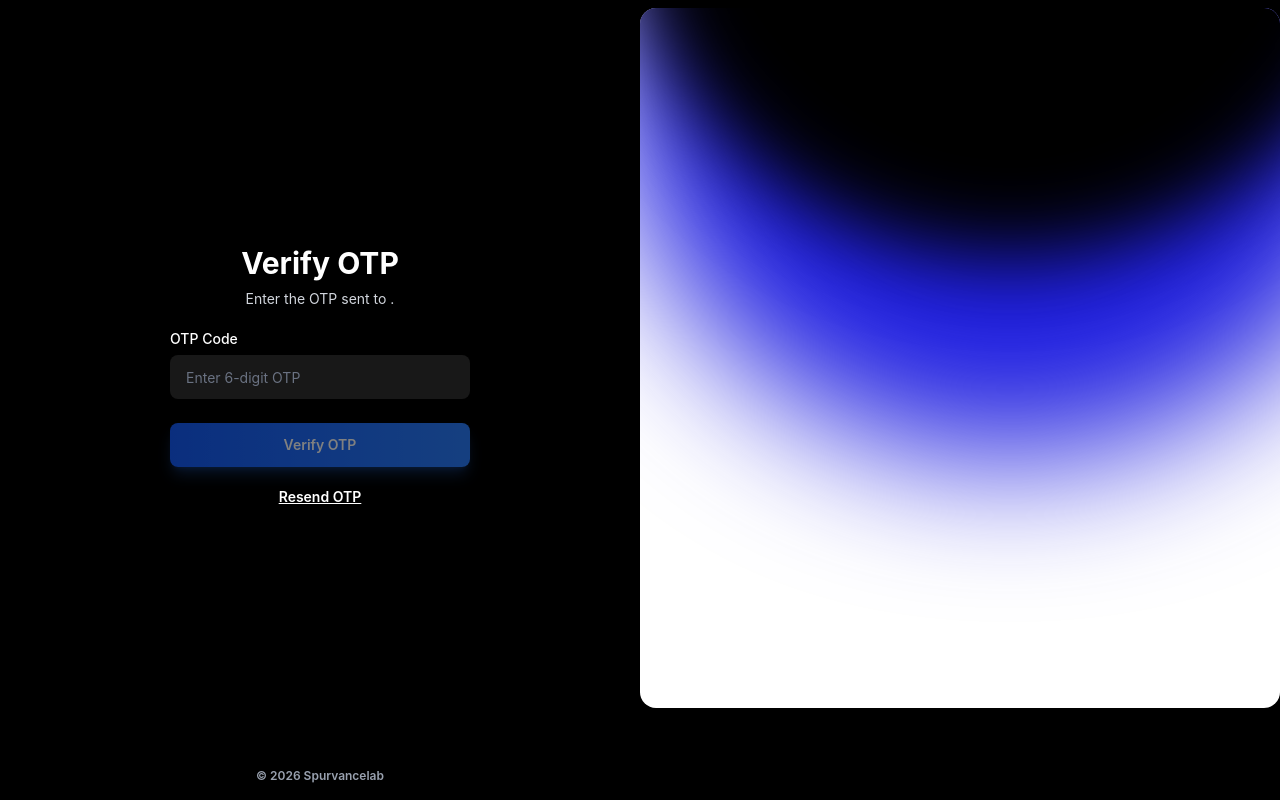
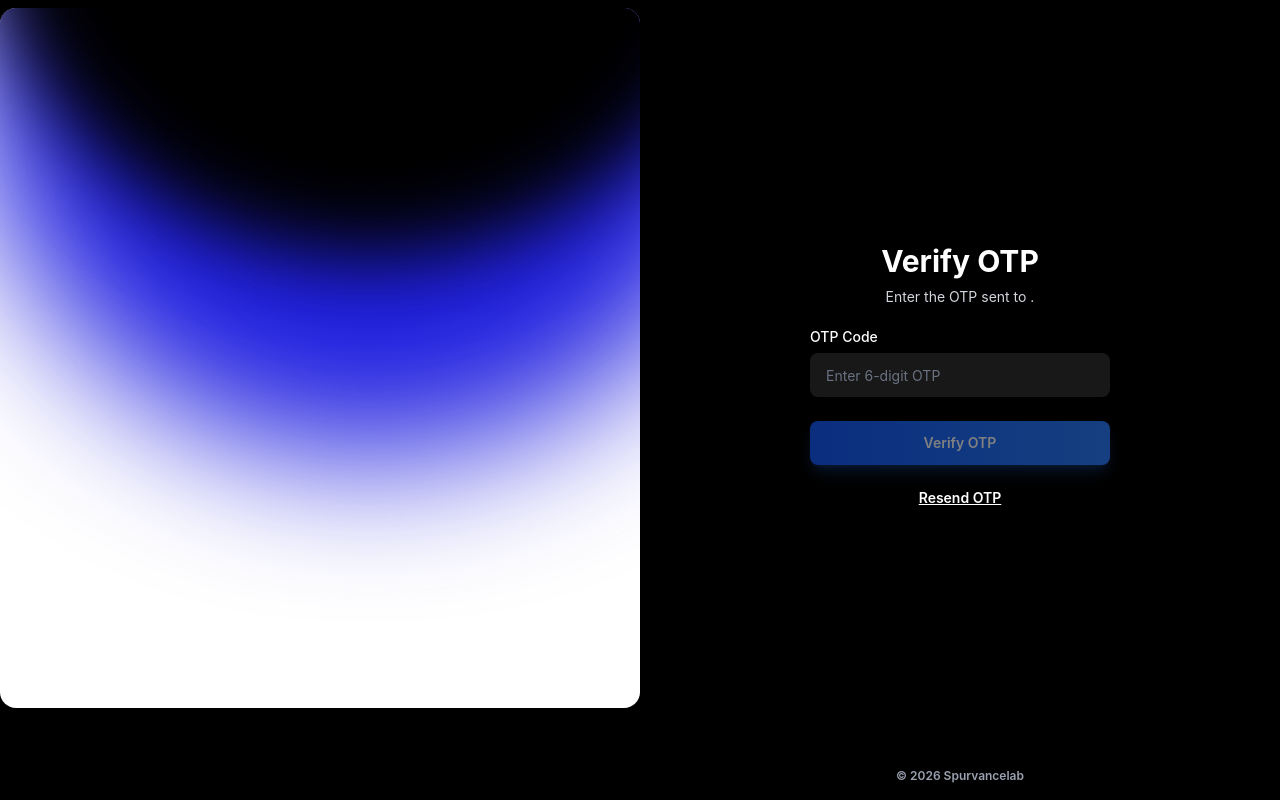
Before and after one commit to spurvancelabs/spurvancelabs, a Next.js app: page /verify-otp in a window 1280 px wide. Built offline with nearby package versions, Linux system fonts and the light colour scheme.

Commit message:
verify-otp- error fixed

```diff
--- a/package.json
+++ b/package.json
@@ -27,6 +27,9 @@
   },
   "devDependencies": {
     "@tailwindcss/postcss": "^4",
+    "@types/node": "^25.9.3",
+    "@types/react": "^19.2.17",
+    "@types/react-dom": "^19.2.3",
     "babel-plugin-react-compiler": "1.0.0",
     "dotenv": "^17.4.2",
     "eslint": "^9",
--- a/src/app/api/auth/forgot-password/route.ts
+++ b/src/app/api/auth/forgot-password/route.ts
@@ -70,9 +70,17 @@ export async function POST(request: Request) {
       })
       if (!result.success) {
         console.error('Email send failed:', result.error)
+        return NextResponse.json(
+          { error: 'Failed to send email. Please try again later.' },
+          { status: 500 }
+        )
       }
     } catch (emailError) {
       console.error('Email send error:', emailError)
+      return NextResponse.json(
+        { error: 'Failed to send email. Please try again later.' },
+        { status: 500 }
+      )
     }
 
     return NextResponse.json(
--- a/src/app/login/page.tsx
+++ b/src/app/login/page.tsx
@@ -8,6 +8,7 @@ import "../../global.css";
 import LoginSignupSwitcher from "@/components/loginSignupSwitcher";
 import LanguageSelector from "@/components/languageSelector";
 import GradientImage from '@/components/GradientImage';
+
 
 export default function LoginPage() {
   const router = useRouter();
@@ -132,12 +133,6 @@ export default function LoginPage() {
             </div>
           )}
 
-          <p className="text-center text-xs text-gray-300 md:text-sm">
-            Don't have an account?{' '}
-            <a href="/signup" className="font-semibold text-white underline hover:text-gray-300">
-              Sign up
-            </a>
-          </p>
         </div>
 
         <div className="flex w-full items-center justify-between px-6 py-4 text-[10px] font-semibold text-gray-400 md:px-8 md:text-xs">
--- a/src/app/reset-password/page.tsx
+++ b/src/app/reset-password/page.tsx
@@ -54,6 +54,7 @@ function ResetPasswordForm() {
   if (!token) {
     return (
       <div className="flex min-h-screen w-full flex-col md:flex-row bg-black">
+      <GradientImage />
         <div className="relative z-10 flex w-full flex-col bg-black text-white md:w-1/2 md:min-h-screen">
           <div className="flex flex-1 flex-col items-center justify-center gap-4 px-6 py-8 md:gap-5 md:px-8">
             <div className="text-center max-w-[280px] md:max-w-[300px]">
@@ -139,7 +140,6 @@ function ResetPasswordForm() {
         </div>
       </div>
 
-      <GradientImage />
     </div>
   );
 }
--- a/src/app/verify-otp/page.tsx
+++ b/src/app/verify-otp/page.tsx
@@ -1,9 +1,11 @@
 'use client';
 
-import { useState, Suspense } from 'react';
+import { useState, useEffect, useCallback, Suspense } from 'react';
 import { useRouter, useSearchParams } from 'next/navigation';
 import "../../global.css";
 import GradientImage from '@/components/GradientImage';
+
+const RESEND_COOLDOWN = 60;
 
 function VerifyOTPForm() {
   const router = useRouter();
@@ -13,6 +15,28 @@ function VerifyOTPForm() {
   const [otp, setOtp] = useState('');
   const [loading, setLoading] = useState(false);
   const [error, setError] = useState('');
+  const [resendLoading, setResendLoading] = useState(false);
+  const [resendSuccess, setResendSuccess] = useState('');
+  const [cooldown, setCooldown] = useState(0);
+  const [rateLimited, setRateLimited] = useState(false);
+
+  const resetTimer = useCallback(() => {
+    setCooldown(RESEND_COOLDOWN);
+  }, []);
+
+  useEffect(() => {
+    if (cooldown <= 0) return;
+    const timer = setInterval(() => {
+      setCooldown((prev) => {
+        if (prev <= 1) {
+          clearInterval(timer);
+          return 0;
+        }
+        return prev - 1;
+      });
+    }, 1000);
+    return () => clearInterval(timer);
+  }, [cooldown]);
 
   const handleSubmit = async (e: React.FormEvent) => {
     e.preventDefault();
@@ -31,6 +55,9 @@ function VerifyOTPForm() {
         router.push(`/reset-password?token=${encodeURIComponent(data.resetToken)}`);
       } else {
         setError(data.error || 'Invalid OTP');
+        if (res.status === 429) {
+          setRateLimited(true);
+        }
       }
     } catch (err) {
       setError('Something went wrong');
@@ -39,8 +66,45 @@ function VerifyOTPForm() {
     }
   };
 
+  const handleResend = async () => {
+    if (cooldown > 0 || resendLoading) return;
+    setResendLoading(true);
+    setResendSuccess('');
+    setError('');
+
+    try {
+      const res = await fetch('/api/auth/forgot-password', {
+        method: 'POST',
+        headers: { 'Content-Type': 'application/json' },
+        body: JSON.stringify({ email }),
+      });
+
+      const data = await res.json();
+      if (res.ok) {
+        setResendSuccess('OTP resent successfully');
+        resetTimer();
+      } else if (res.status === 429) {
+        setRateLimited(true);
+      } else {
+        setError(data.error || 'Failed to resend OTP');
+      }
+    } catch (err) {
+      setError('Something went wrong');
+    } finally {
+      setResendLoading(false);
+    }
+  };
+
+  const formatTime = (seconds: number) => {
+    const mins = Math.floor(seconds / 60);
+    const secs = seconds % 60;
+    return `${mins}:${secs.toString().padStart(2, '0')}`;
+  };
+
   return (
     <div className="flex min-h-screen w-full flex-col md:flex-row bg-black">
+      <GradientImage />
+
       <div className="relative z-10 flex w-full flex-col bg-black text-white md:w-1/2 md:min-h-screen">
         <div className="flex flex-1 flex-col items-center justify-center gap-4 px-6 py-8 md:gap-5 md:px-8">
           <div className="text-center">
@@ -75,12 +139,33 @@ function VerifyOTPForm() {
           {error && (
             <div className="mt-4 w-full max-w-[280px] rounded-lg bg-red-500/10 p-3 text-center text-xs text-red-400 md:max-w-[300px] md:text-sm">
               {error}
+              {rateLimited && cooldown > 0 && (
+                <p className="mt-1 text-yellow-400">Too many attempts. Wait {formatTime(cooldown)} before retrying.</p>
+              )}
             </div>
           )}
 
-          <p className="text-center text-xs text-gray-300 md:text-sm">
-            <a href="/forgot-password" className="font-semibold text-white underline hover:text-gray-300">Resend OTP</a>
-          </p>
+          {resendSuccess && !error && (
+            <div className="mt-4 w-full max-w-[280px] rounded-lg bg-green-500/10 p-3 text-center text-xs text-green-400 md:max-w-[300px] md:text-sm">
+              {resendSuccess}
+            </div>
+          )}
+
+          <div className="text-center">
+            {cooldown > 0 ? (
+              <p className="text-xs text-gray-300 md:text-sm">
+                Resend OTP in <span className="font-mono font-semibold text-white">{formatTime(cooldown)}</span>
+              </p>
+            ) : (
+              <button
+                onClick={handleResend}
+                disabled={resendLoading}
+                className="text-xs font-semibold text-white underline hover:text-gray-300 disabled:opacity-50 md:text-sm"
+              >
+                {resendLoading ? 'Resending...' : 'Resend OTP'}
+              </button>
+            )}
+          </div>
         </div>
 
         <div className="flex w-full items-center justify-center px-6 py-4 text-[10px] font-semibold text-gray-400 md:px-8 md:text-xs">
@@ -88,7 +173,6 @@ function VerifyOTPForm() {
         </div>
       </div>
 
-      <GradientImage />
     </div>
   );
 }
--- a/src/components/loginSignupSwitcher.tsx
+++ b/src/components/loginSignupSwitcher.tsx
@@ -1,6 +1,6 @@
 'use client'
 
-import React, { useState, useEffect } from 'react'
+import React, { useState, useEffect, useCallback } from 'react'
 import { usePathname, useRouter } from 'next/navigation'
 import Image from 'next/image'
 import Link from 'next/link'
@@ -14,13 +14,6 @@ const LoginSignupSwitcher = () => {
   const [dragOffset, setDragOffset] = useState(0)
   const [startX, setStartX] = useState(0)
   const [isTransitioning, setIsTransitioning] = useState(false);
-
-
-
-
-  useEffect(() => {
-    setActiveTab(pathname === '/login' ? 'login' : 'signup')
-  }, [pathname])
 
   const handleTabChange = (tab: 'login' | 'signup') => {
     if (tab === activeTab || isTransitioning) return;
@@ -41,7 +34,7 @@ const handleTabChange = (tab: 'login' | 'signup') => {
     setDragOffset(0)
   }
 
-  const handleDragMove = (e: MouseEvent | TouchEvent) => {
+  const handleDragMove = useCallback((e: MouseEvent | TouchEvent) => {
     if (!isDragging) return
     const clientX = e.type === 'mousemove' ? (e as MouseEvent).clientX : (e as TouchEvent).touches[0].clientX
     let diff = clientX - startX
@@ -50,9 +43,9 @@ const handleTabChange = (tab: 'login' | 'signup') => {
     const maxDrag = 60
     diff = Math.max(-maxDrag, Math.min(maxDrag, diff))
     setDragOffset(diff)
-  }
+  }, [isDragging, startX])
 
-  const handleDragEnd = () => {
+  const handleDragEnd = useCallback(() => {
     if (!isDragging) return
 
     setIsDragging(false)
@@ -67,9 +60,8 @@ const handleTabChange = (tab: 'login' | 'signup') => {
     }
 
     setDragOffset(0)
-  }
+  }, [isDragging, dragOffset, activeTab]) // eslint-disable-line react-hooks/exhaustive-deps
 
-  // Clean up event listeners
   useEffect(() => {
     if (isDragging) {
       window.addEventListener('mousemove', handleDragMove)
@@ -84,7 +76,7 @@ const handleTabChange = (tab: 'login' | 'signup') => {
         window.removeEventListener('touchend', handleDragEnd)
       }
     }
-  }, [isDragging, dragOffset])
+  }, [isDragging, handleDragMove, handleDragEnd])
 
   // Calculate transform values based on drag direction
   const getSliderTransform = () => {
```
Also changed, not shown: 1 other file (tests, documents, lock files or other folders). Lines whose indentation alone changed are shown as unchanged.
